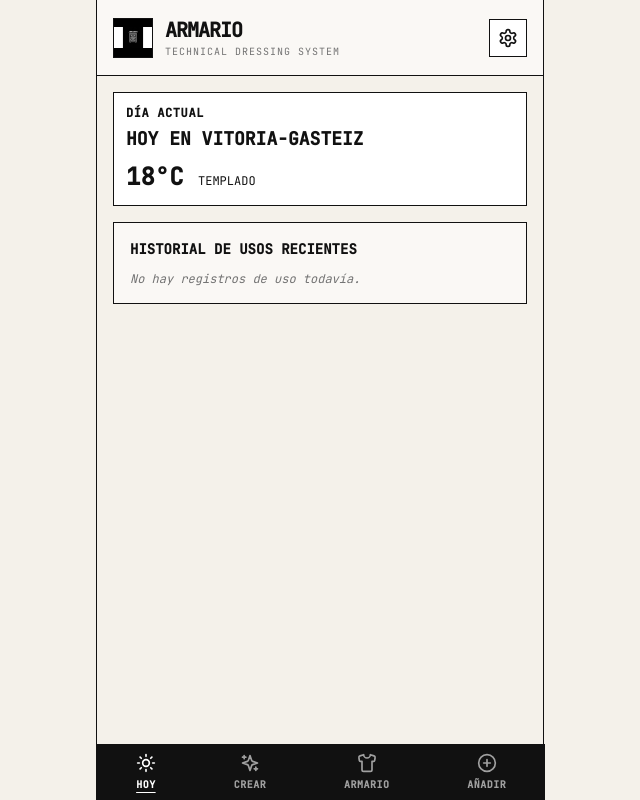
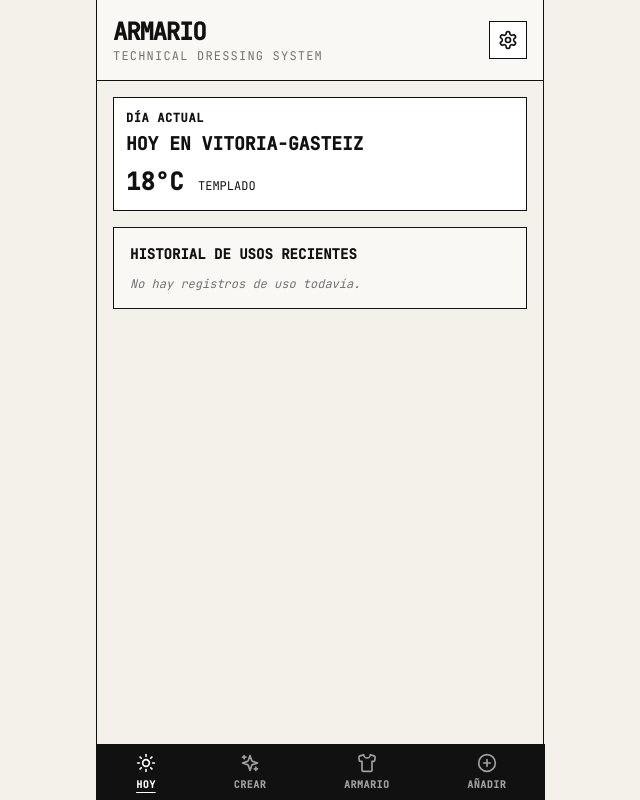
Before and after one commit to juneanton/Armario, a React (Vite) app: page / in a window 1280 px wide. Shown: the whole page, without its empty margins (320-960 px from the left). Built offline with nearby package versions, Linux system fonts and the light colour scheme; the HTML template or start-up script is replaced by a standard one.

Commit message:
Update App.tsx

```diff
--- a/src/App.tsx
+++ b/src/App.tsx
@@ -60,7 +60,6 @@ export function App() {
     }
   };
 
-  // Función encargada de seleccionar las prendas en la pestaña CREAR
   const handleSelectGarment = (typeCategory: string, garment: Garment) => {
     if (typeCategory === 'Entero') {
       setSelectedOutfit((prev) => ({
@@ -83,7 +82,6 @@ export function App() {
     }
   };
 
-  // Guardar Look Favorito
   const handleSaveLook = async () => {
     const itemsArray = Object.values(selectedOutfit);
     if (itemsArray.length === 0) {
@@ -104,7 +102,6 @@ export function App() {
     loadData();
   };
 
-  // Registrar uso de un look
   const handleWearLook = async (look: Look) => {
     if (!look.id) return;
     const today = new Date().toISOString().slice(0, 10);
@@ -113,7 +110,7 @@ export function App() {
       lookName: look.name,
       date: today,
     });
-    alert(`¡Registrado! Hoy te has puesto: ${look.name}`);
+    alert(`¡Registrado! Hoy te has puesto: ${look.name}. Queda registrado para evitar repeticiones recientes.`);
     loadData();
   };
 
@@ -125,7 +122,6 @@ export function App() {
     }
   };
 
-  // Exportar / Importar JSON
   const handleExportData = async () => {
     const allGarments = await db.garments.toArray();
     const allLooks = await db.looks.toArray();
@@ -198,7 +194,6 @@ export function App() {
     }
   };
 
-  // Añadir nuevo Tipo / Categoría
   const handleAddType = async () => {
     if (!newTypeInput.trim()) return;
     const updatedTypes = [...types, newTypeInput.trim()];
@@ -213,7 +208,6 @@ export function App() {
     setNewTypeInput('');
   };
 
-  // Eliminar categoría
   const handleDeleteType = async (typeToDelete: string) => {
     if (confirm(`¿Eliminar la categoría "${typeToDelete}"?`)) {
       const updatedTypes = types.filter(t => t !== typeToDelete);
@@ -228,7 +222,6 @@ export function App() {
     }
   };
 
-  // Añadir Ocasión
   const handleAddOccasion = async () => {
     if (!newOccasionInput.trim()) return;
     const updatedOccasions = [...occasions, newOccasionInput.trim().toUpperCase()];
@@ -243,7 +236,6 @@ export function App() {
     setNewOccasionInput('');
   };
 
-  // Eliminar Ocasión
   const handleDeleteOccasion = async (occToDelete: string) => {
     if (confirm(`¿Eliminar la ocasión "${occToDelete}"?`)) {
       const updatedOccasions = occasions.filter(o => o !== occToDelete);
@@ -344,18 +336,11 @@ export function App() {
 
   return (
     <div className="min-h-screen bg-[#F4F1EA] text-[#111111] font-mono max-w-md mx-auto border-x border-[#111111]">
-      {/* Header con Logo y Ajustes */}
+      {/* Header sin logo visible (estilo minimalista original) */}
       <header className="p-4 border-b border-[#111111] bg-[#FAF8F5] flex justify-between items-center">
-        <div className="flex items-center gap-3">
-          <img
-            src="/logo-armario.png"
-            alt="Logo Armario"
-            className="w-10 h-10 object-contain border border-[#111111] bg-black"
-          />
-          <div>
-            <h1 className="text-xl font-black tracking-tighter">ARMARIO</h1>
-            <p className="text-[10px] tracking-widest text-neutral-500">TECHNICAL DRESSING SYSTEM</p>
-          </div>
+        <div>
+          <h1 className="text-2xl font-black tracking-tighter">ARMARIO</h1>
+          <p className="text-xs tracking-widest text-neutral-500">TECHNICAL DRESSING SYSTEM</p>
         </div>
         <button
           onClick={() => setShowSettings(!showSettings)}
@@ -562,6 +547,7 @@ export function App() {
                           <button
                             onClick={() => handleWearLook(look)}
                             className="bg-[#111111] text-white text-[10px] px-2 py-1 font-bold flex items-center gap-1 hover:bg-neutral-800"
+                            title="Indicar que te lo has puesto hoy"
                           >
                             <CheckCircle className="w-3 h-3" /> ME LO HE PUESTO
                           </button>
```
